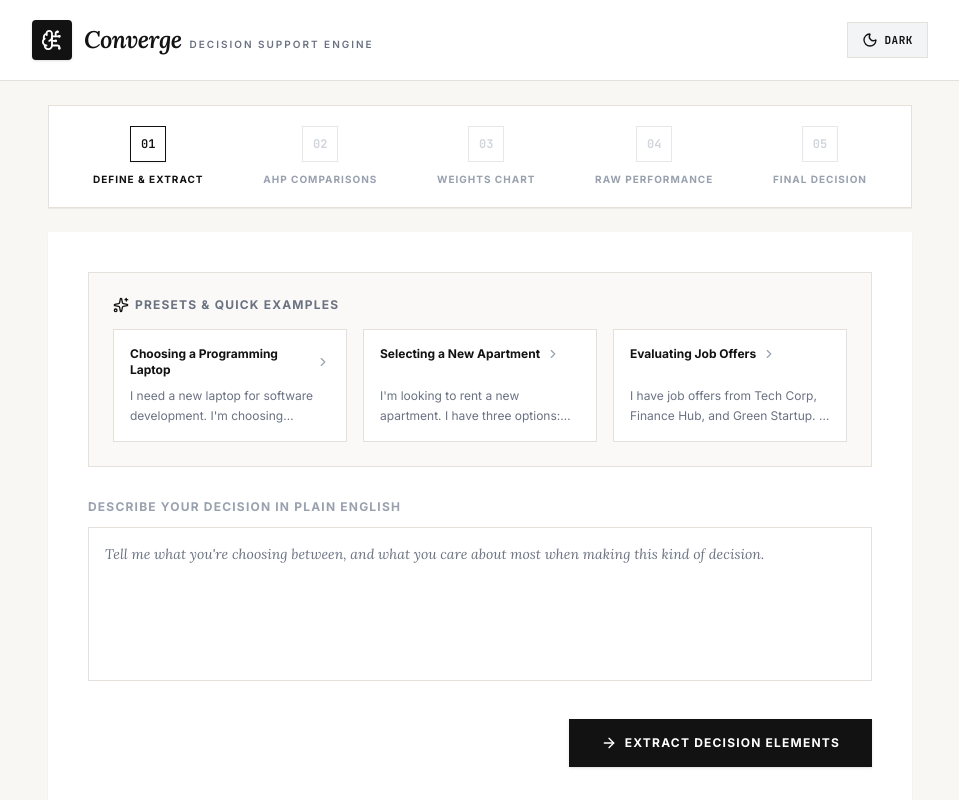
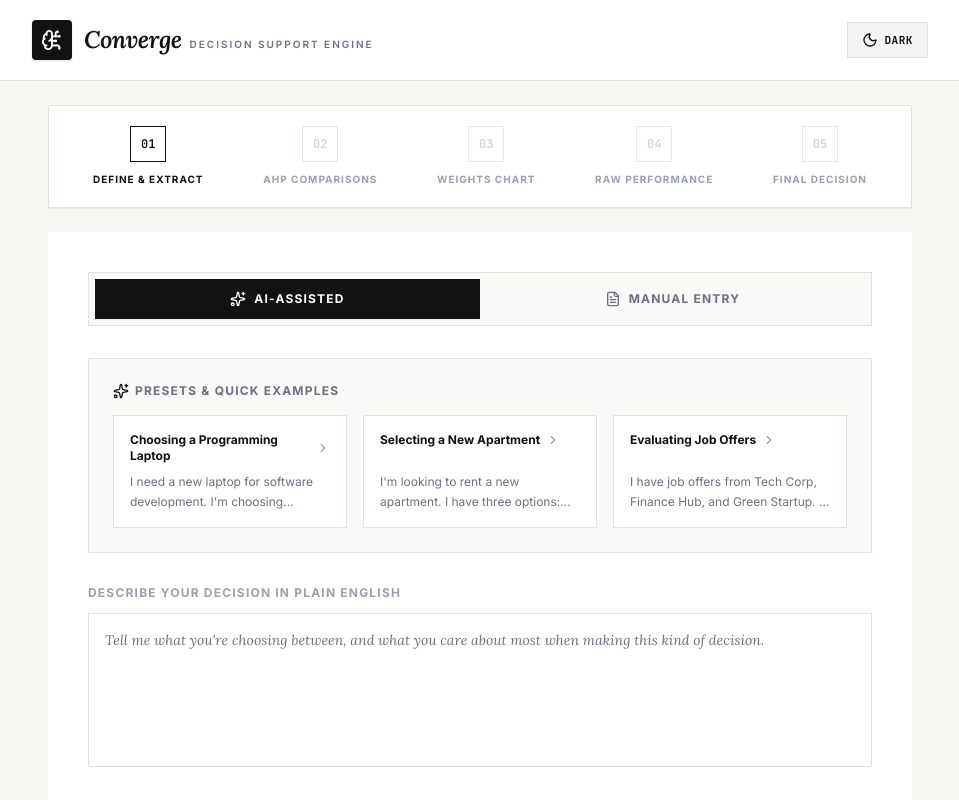
Before and after one commit to TR-Mohd/converge-madm, a React (Vite) app: page / in a window 1280 px wide. Shown: the top 800 px of the page, without its empty margins (160-1119 px from the left). Built offline with nearby package versions, Linux system fonts and the light colour scheme.

Commit message:
feat: implement Manual Entry mode on Step 1

```diff
--- a/src/components/NaturalLanguageStep.tsx
+++ b/src/components/NaturalLanguageStep.tsx
@@ -1,6 +1,6 @@
 import React, { useState } from "react";
 import { DecisionData, Criterion } from "../types";
-import { Wand2, Sparkles, Plus, Trash2, ArrowRight, AlertCircle, HelpCircle, ChevronRight } from "lucide-react";
+import { Wand2, Sparkles, Plus, Trash2, ArrowRight, AlertCircle, HelpCircle, ChevronRight, FileText } from "lucide-react";
 import { motion } from "motion/react";
 
 interface NaturalLanguageStepProps {
@@ -29,11 +29,18 @@ export default function NaturalLanguageStep({ onNext, initialData, initialUserPr
   const [loading, setLoading] = useState(false);
   const [error, setError] = useState<string | null>(null);
 
+  const [mode, setMode] = useState<"ai" | "manual">(() => {
+    if (initialData && initialUserPrompt === "Manual Entry") {
+      return "manual";
+    }
+    return "ai";
+  });
+
   // Extracted but uncommitted state
   const [extractedData, setExtractedData] = useState<DecisionData | null>(initialData);
-  const [goal, setGoal] = useState("");
-  const [alternatives, setAlternatives] = useState<string[]>([]);
-  const [criteria, setCriteria] = useState<Criterion[]>([]);
+  const [goal, setGoal] = useState(initialData?.decision_goal || "");
+  const [alternatives, setAlternatives] = useState<string[]>(initialData?.alternatives || []);
+  const [criteria, setCriteria] = useState<Criterion[]>(initialData?.criteria || []);
 
   const handlePresetClick = (text: string) => {
     setDescription(text);
@@ -180,13 +187,61 @@ export default function NaturalLanguageStep({ onNext, initialData, initialUserPr
       decision_goal: cleanedGoal,
       alternatives: cleanedAlts,
       criteria: cleanedCrit
-    }, description);
+    }, mode === "manual" ? "Manual Entry" : description);
   };
 
   return (
     <div className="space-y-8" id="nl-step-container">
+      {/* Mode Switcher Tabs */}
+      <div className="flex border border-[#E5E1DA] dark:border-[#2C323E] bg-[#FBF9F7] dark:bg-[#1A1E27] p-1.5 rounded-none" id="step1-mode-toggle">
+        <button
+          type="button"
+          onClick={() => {
+            if (mode !== "ai") {
+              setMode("ai");
+              setExtractedData(null);
+              setError(null);
+            }
+          }}
+          className={`flex-1 py-3 px-4 text-xs font-bold uppercase tracking-widest transition duration-200 flex items-center justify-center gap-2 cursor-pointer ${
+            mode === "ai"
+              ? "bg-[#121212] dark:bg-[#F59E0B] text-white dark:text-black shadow-2xs"
+              : "text-gray-500 dark:text-[#9CA3AF] hover:text-[#121212] dark:hover:text-white hover:bg-white/60 dark:hover:bg-[#1C2028]"
+          }`}
+          id="tab-ai-assisted"
+        >
+          <Sparkles className="w-4 h-4 shrink-0" />
+          <span>AI-Assisted</span>
+        </button>
+        <button
+          type="button"
+          onClick={() => {
+            if (mode !== "manual") {
+              setMode("manual");
+              setExtractedData(null);
+              setGoal("");
+              setAlternatives(["Alternative 1", "Alternative 2"]);
+              setCriteria([
+                { name: "Criterion 1", type: "benefit", unit: "pts (1-10)" },
+                { name: "Criterion 2", type: "benefit", unit: "pts (1-10)" }
+              ]);
+              setError(null);
+            }
+          }}
+          className={`flex-1 py-3 px-4 text-xs font-bold uppercase tracking-widest transition duration-200 flex items-center justify-center gap-2 cursor-pointer ${
+            mode === "manual"
+              ? "bg-[#121212] dark:bg-[#F59E0B] text-white dark:text-black shadow-2xs"
+              : "text-gray-500 dark:text-[#9CA3AF] hover:text-[#121212] dark:hover:text-white hover:bg-white/60 dark:hover:bg-[#1C2028]"
+          }`}
+          id="tab-manual-entry"
+        >
+          <FileText className="w-4 h-4 shrink-0" />
+          <span>Manual Entry</span>
+        </button>
+      </div>
+
       {/* Description Inputs Section */}
-      {!extractedData ? (
+      {mode === "ai" && !extractedData ? (
         <div className="space-y-8" id="input-prompt-section">
           <div className="bg-[#FBF9F7] dark:bg-[#1B1F27] border border-[#E5E1DA] dark:border-[#2C323E] rounded-none p-6" id="presets-card">
             <h3 className="text-xs uppercase tracking-widest font-bold text-gray-500 dark:text-[#9CA3AF] flex items-center gap-1.5 mb-4">
@@ -269,6 +324,7 @@ export default function NaturalLanguageStep({ onNext, initialData, initialUserPr
           className="space-y-8"
           id="editable-extracted-section"
         >
+          {mode === "ai" ? (
             <div className="bg-[#FBF9F7] dark:bg-[#1A1E27] border-l-4 border-[#121212] dark:border-[#F59E0B] rounded-none p-6 flex gap-4 items-start" id="nlp-success-banner">
               <Sparkles className="w-5 h-5 text-[#121212] dark:text-[#F59E0B] shrink-0 mt-0.5" />
               <div className="space-y-1">
@@ -278,6 +334,17 @@ export default function NaturalLanguageStep({ onNext, initialData, initialUserPr
                 </p>
               </div>
             </div>
+          ) : (
+            <div className="bg-[#FBF9F7] dark:bg-[#1A1E27] border-l-4 border-[#121212] dark:border-[#F59E0B] rounded-none p-6 flex gap-4 items-start" id="manual-mode-banner">
+              <FileText className="w-5 h-5 text-[#121212] dark:text-[#F59E0B] shrink-0 mt-0.5" />
+              <div className="space-y-1">
+                <h4 className="font-bold text-xs uppercase tracking-widest text-[#121212] dark:text-white">Manual Decision Setup</h4>
+                <p className="text-xs text-gray-600 dark:text-[#F3F4F6] leading-relaxed font-serif italic">
+                  Define your decision title, add the options you are evaluating, and specify the criteria/factors you will use to compare them.
+                </p>
+              </div>
+            </div>
+          )}
 
           <div className="space-y-3" id="edit-goal-section">
             <label className="block text-xs uppercase tracking-widest font-bold text-gray-400 dark:text-[#9CA3AF]" htmlFor="decision-goal">
@@ -289,7 +356,7 @@ export default function NaturalLanguageStep({ onNext, initialData, initialUserPr
               value={goal}
               onChange={(e) => setGoal(e.target.value)}
               className="w-full rounded-none border border-[#E5E1DA] dark:border-[#2C323E] px-4 py-3 focus:border-[#121212] dark:focus:border-[#FFB900] focus:ring-0 text-sm font-semibold bg-white dark:bg-[#121419] text-[#121212] dark:text-white"
-              placeholder="e.g., Selecting a Programming Laptop"
+              placeholder={mode === "manual" ? "e.g., Choosing a Laptop for Development" : "e.g., Selecting a Programming Laptop"}
             />
           </div>
 
@@ -454,6 +521,7 @@ export default function NaturalLanguageStep({ onNext, initialData, initialUserPr
           )}
 
           <div className="flex max-[639px]:flex-col-reverse min-[640px]:flex-row min-[640px]:justify-between min-[640px]:items-center max-[639px]:gap-3 pt-6 border-t border-gray-200 dark:border-[#262A33]" id="edit-section-footer">
+            {mode === "ai" ? (
               <button
                 onClick={() => {
                   setExtractedData(null);
@@ -464,9 +532,12 @@ export default function NaturalLanguageStep({ onNext, initialData, initialUserPr
               >
                 ← Edit Prompt
               </button>
+            ) : (
+              <div />
+            )}
             <button
               onClick={handleSubmit}
-              className="max-[639px]:w-full min-[640px]:w-auto max-[669px]:px-4 min-[670px]:px-8 py-4 bg-[#121212] hover:bg-neutral-800 text-white dark:bg-[#FE9A00] dark:hover:bg-[#FFB900] dark:text-black font-bold text-xs uppercase tracking-widest shadow-sm transition flex items-center justify-center gap-2 cursor-pointer rounded-none"
+              className="max-[639px]:w-full min-[640px]:w-auto max-[669px]:px-4 min-[670px]:px-8 py-4 bg-[#121212] hover:bg-neutral-800 text-white dark:bg-[#FE9A00] dark:hover:bg-[#FFB900] dark:text-black font-bold text-xs uppercase tracking-widest shadow-sm transition flex items-center justify-center gap-2 cursor-pointer rounded-none ml-auto"
               id="btn-confirm-matrix"
             >
               Confirm Setup & Start Comparisons <ArrowRight className="w-4 h-4 shrink-0" />
```
Lines whose indentation alone changed are shown as unchanged.
